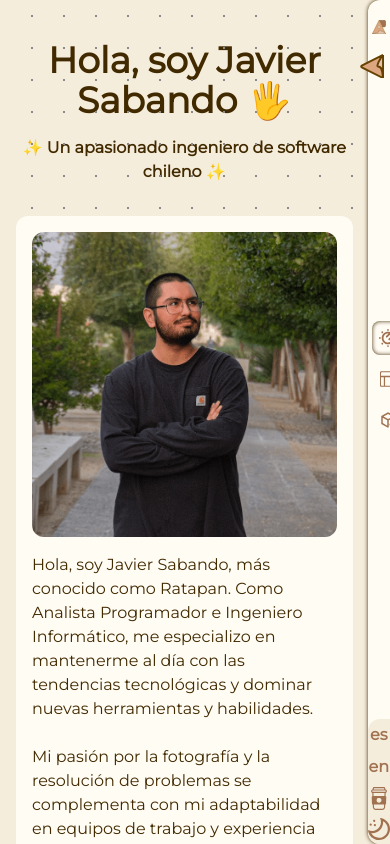
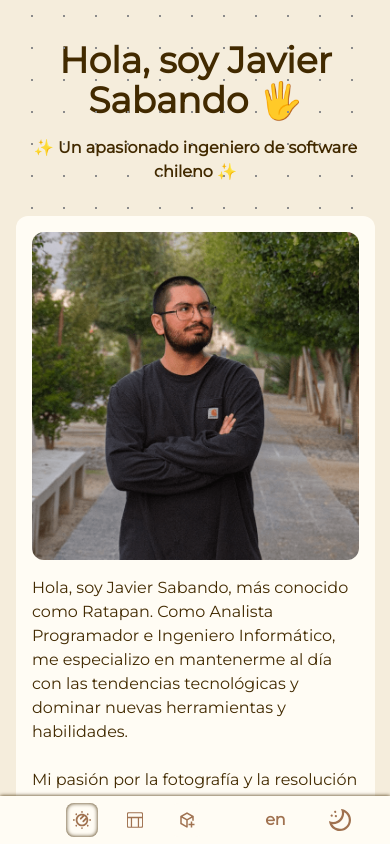
Before and after one commit to Ratapan/portfolio_2024, a Next.js app: page /aboutme in a window 390 px wide. Built offline with nearby package versions, Linux system fonts and the light colour scheme; what @midudev/tailwind-animations would draw is missing.

Commit message:
feat Navbar

```diff
--- a/src/pages/_app.tsx
+++ b/src/pages/_app.tsx
@@ -11,9 +11,10 @@ const montserrat = Montserrat({
 
 export default function App({ Component, pageProps }: AppProps) {
   return (
-    <ThemeProvider attribute="class"
-      themes={["light", "dark"]}>
-      <div className={`${montserrat.className} bg-coffee_bg text-coffee_foreground dark:bg-zinc-800 dark:text-gray-200 h-dvh flex`}>
+    <ThemeProvider attribute="class" themes={["light", "dark"]}>
+      <div
+        className={`${montserrat.className} relative bg-coffee_bg text-coffee_foreground dark:bg-zinc-800 dark:text-gray-200 h-dvh flex flex-col sm:flex-row`}
+      >
         <Layout>
           <Component {...pageProps} />
         </Layout>
--- a/src/pages/_layout/default.tsx
+++ b/src/pages/_layout/default.tsx
@@ -9,7 +9,7 @@ export default function Layout({ children }: LayoutProps) {
   return (
     <>
       <main className="flex-grow flex justify-center pl-2  bg-transparent">
-        <section className="w-full max-w-4xl max-h-dvh rtp_scroll mr-1 px-2">
+        <section className="w-full max-w-4xl max-h-dvh rtp_scroll mr-1 px-2 pb-12 sm:pb-0">
           {children}
         </section>
       </main>
--- a/src/pages/_layout/navbar/langButton.tsx
+++ b/src/pages/_layout/navbar/langButton.tsx
@@ -6,28 +6,27 @@ export default function LangChangerBtn({
 }: {
   sidebarState: boolean;
 }) {
-  const { locales, asPath } = useRouter();
-
+  const { locales, asPath, locale } = useRouter();
   const buttonClassName =
     "flex justify-center text-coffee_icon_1 font-semibold";
   return (
     <div
-      className={`grid w-full py-1 gap-2 rounded-tl-xl dark:bg-zinc-800 bg-coffee_bg ${
-        sidebarState ? "grid-cols-2 grid-rows-1" : "grid-cols-1 grid-rows-2"
+      className={`grid sm:w-full w-24 py-1 gap-2 rounded-tl-xl grid-cols-2 dark:sm:bg-zinc-800 sm:bg-coffee_bg ${
+        sidebarState
+          ? "sm:grid-cols-2 sm:grid-rows-1"
+          : "sm:grid-cols-1 sm:grid-rows-2"
       }`}
     >
-      {
-      locales?.map((el) => (
+      {locales?.map((el) => (
         <Link
           key={`local-${el}`}
-          className={buttonClassName}
-          href={el+asPath}
+          className={buttonClassName + ` ${locale === el ? "hidden" : ""}`}
+          href={el + asPath}
           locale={el}
         >
           {el}
         </Link>
-      ))
-      }
+      ))}
     </div>
   );
 }
--- a/src/pages/_layout/navbar/links.tsx
+++ b/src/pages/_layout/navbar/links.tsx
@@ -50,7 +50,7 @@ export default function LinksNavButtons({
 
   return (
     <TooltipProvider>
-      <ul className="grid max-w-full md:w-[90%] grid-cols-1 gap-2 overflow-clip">
+      <ul className="grid max-w-full w-[60%] sm:w-auto md:w-[90%] grid-cols-3 sm:grid-cols-1 sm:gap-2 overflow-clip">
         {links.map((link, i) => (
           <Tooltip key={`nav-link-${i}`}>
             <TooltipTrigger>
--- a/src/pages/_layout/navbar/navbar.tsx
+++ b/src/pages/_layout/navbar/navbar.tsx
@@ -5,29 +5,31 @@ import LangChangerBtn from "./langButton";
 import Image from "next/image";
 import LinksNavButtons from "./links";
 
-
-
 export default function Navbar() {
   const [sidebar, setSidebar] = useState(false);
 
-
-  const sidebarClass =
-    "inset-0 z-1 relative flex flex-col max-h-dvh justify-center items-center bg-coffee_bg_two dark:bg-zinc-700 pt-4 pb-0 py-2 rounded-tl-xl rounded-bl-xl shadow-[0_0_4px] dark:shadow-zinc-400 select-none";
+  const sidebarClass = `inset-0 z-1 sm:relative
+    absolute flex flex-row sm:flex-col
+    sm:h-auto left-0 bottom-0 sm:bottom-auto sm:left-auto
+    max-h-dvh justify-center items-center top-auto
+    bg-coffee_bg_two dark:bg-zinc-700 pt-0 sm:pt-4 pb-0 py-2
+    sm:rounded-tl-xl sm:rounded-bl-xl shadow-[0_0_4px]
+    dark:shadow-zinc-400 select-none `;
 
   return (
     <nav
-      className={`${sidebarClass} transition-width duration-200 ease-linear ${
-        sidebar ? "w-44" : "w-14"
+      className={`${sidebarClass} w-full h-12 transition-width duration-200 ease-linear ${
+        sidebar ? "sm:w-44" : "sm:w-14"
       }`}
     >
       <Image
         src="/coffeIcons/RTP.svg"
-        className="p-1"
+        className="p-1 hidden sm:block"
         width={96}
         height={96}
         alt="Logo"
       />
-      <section className="flex-grow flex items-center justify-center relative w-full">
+      <section className="flex-grow flex items-center justify-around sm:justify-center relative w-full">
         <button
           className={`absolute -left-2 top-4 transition-transform ${
             sidebar ? "-rotate-90" : "rotate-90"
@@ -37,6 +39,7 @@ export default function Navbar() {
           <Image
             src="/coffeIcons/arrow.svg"
             alt="Arrow"
+            className="hidden sm:block"
             width={24}
             height={24}
           />
--- a/src/pages/_layout/navbar/themeButton.tsx
+++ b/src/pages/_layout/navbar/themeButton.tsx
@@ -1,3 +1,4 @@
+import { useEffect, useState } from "react";
 import { useTheme } from "next-themes";
 import Image from "next/image";
 
@@ -6,15 +7,27 @@ export default function ThemeChangerBtn({
 }: {
   sidebarState: boolean;
 }) {
-  const { setTheme } = useTheme();
+  const { setTheme, resolvedTheme } = useTheme();
   const buttonClassName = "flex justify-center";
+  const [loading, setLoading] = useState(true);
+
+  useEffect(() => {
+    setLoading(false);
+  }, [resolvedTheme]);
+
+  if (loading) return null;
   return (
     <div
-      className={`grid w-full py-1 gap-2 rounded-bl-xl dark:bg-zinc-800 bg-coffee_bg ${
-        sidebarState ? "grid-cols-2 grid-rows-1" : "grid-cols-1 grid-rows-2"
+      className={`grid sm:w-full w-24 py-1 gap-2 rounded-bl-xl grid-cols-2 dark:sm:bg-zinc-800 sm:bg-coffee_bg ${
+        sidebarState
+          ? "sm:grid-cols-2 sm:grid-rows-1"
+          : "sm:grid-cols-1 sm:grid-rows-2"
       }`}
     >
-      <button className={buttonClassName} onClick={() => setTheme("light")}>
+      <button
+        className={`${buttonClassName} ${resolvedTheme === "light" ? "hidden" : ""}`}
+        onClick={() => setTheme("light")}
+      >
         <Image
           src="/coffeIcons/coffe.svg"
           width={24}
@@ -22,7 +35,10 @@ export default function ThemeChangerBtn({
           alt="Picture of the author"
         />
       </button>
-      <button className={buttonClassName} onClick={() => setTheme("dark")}>
+      <button
+        className={`${buttonClassName} ${resolvedTheme === "dark" ? "hidden" : ""}`}
+        onClick={() => setTheme("dark")}
+      >
         <Image
           src="/coffeIcons/moon.svg"
           width={22}
--- a/src/pages/aboutme/index.tsx
+++ b/src/pages/aboutme/index.tsx
@@ -15,10 +15,10 @@ export default function AboutMe() {
   const { locale } = useRouter();
   const safeLocale = localeSafety(locale);
 
-  const content = about[safeLocale];
+  const textContent = about[safeLocale];
 
   const setPath = (
-    arr: { image: string; link?: string; width?: number }[]
+    arr: { image: string; link?: string; width?: number }[],
   ): { image: string; link?: string; width?: number }[] =>
     arr.map((obj) => {
       obj.image = `/coffeIcons/${obj.image}.svg`;
@@ -33,18 +33,15 @@ export default function AboutMe() {
       <BgDots />
       <header className="mb-8">
         <TitleHeader>
-          {content.title}{" "}
-          <span>
-            🖐
-          </span>
+          {textContent.title} <span>🖐</span>
         </TitleHeader>
         <h4 className="w-full text-md text-center font-bold">
-          {content.subTitle}
+          {textContent.subTitle}
         </h4>
       </header>
       <main className="relative">
         <PresentationContainer imgeUrl="/images/yo.png">
-          {content.content.aboutMe.split("\n").map((cont, i) => (
+          {textContent.content.aboutMe.split("\n").map((cont, i) => (
             <span key={i + "-presentatatio"}>
               <span>{cont}</span>
               <br />
@@ -52,7 +49,7 @@ export default function AboutMe() {
           ))}
         </PresentationContainer>
         <section>
-          <SubTitle>{content.sections.searchMe}</SubTitle>
+          <SubTitle>{textContent.sections.searchMe}</SubTitle>
           <ImagesArray
             size={{ height: 34, width: 34 }}
             className="justify-center"
@@ -74,8 +71,8 @@ export default function AboutMe() {
         </section>
         <br />
         <section className="m-auto sm:w-11/12 md:w-10/12">
-          <SubTitle>{content.sections.xpTitle}</SubTitle>
-          {content.content.xp.map(
+          <SubTitle>{textContent.sections.xpTitle}</SubTitle>
+          {textContent.content.xp.map(
             ({ company, position, dates, content, skillsTitle, skills }, i) => (
               <XpDetailsContainer
                 key={`details-container-${i}`}
@@ -87,13 +84,13 @@ export default function AboutMe() {
                 skills={skills}
                 name="experience"
               />
-            )
+            ),
           )}
         </section>
         <br />
         <section className="m-auto sm:w-11/12 md:w-10/12">
-          <SubTitle>{content.sections.toolsTitle}</SubTitle>
-          <SectionTitle>{content.sections.toolsBackend}</SectionTitle>
+          <SubTitle>{textContent.sections.toolsTitle}</SubTitle>
+          <SectionTitle>{textContent.sections.toolsBackend}</SectionTitle>
           <ImagesArray
             sectionName="toolsBackend"
             size={{ height: 34, width: 34 }}
@@ -108,7 +105,7 @@ export default function AboutMe() {
             ])}
           />
 
-          <SectionTitle>{content.sections.toolsFront}</SectionTitle>
+          <SectionTitle>{textContent.sections.toolsFront}</SectionTitle>
           <ImagesArray
             sectionName="toolsFront"
             size={{ height: 34, width: 34 }}
@@ -121,7 +118,7 @@ export default function AboutMe() {
             ])}
           />
 
-          <SectionTitle>{content.sections.toolsDesign}</SectionTitle>
+          <SectionTitle>{textContent.sections.toolsDesign}</SectionTitle>
           <ImagesArray
             sectionName="toolsDesign"
             size={{ height: 34, width: 34 }}
@@ -132,7 +129,7 @@ export default function AboutMe() {
             ])}
           />
 
-          <SectionTitle>{content.sections.toolsOther}</SectionTitle>
+          <SectionTitle>{textContent.sections.toolsOther}</SectionTitle>
           <ImagesArray
             sectionName="toolsOther"
             size={{ height: 34, width: 34 }}
```
